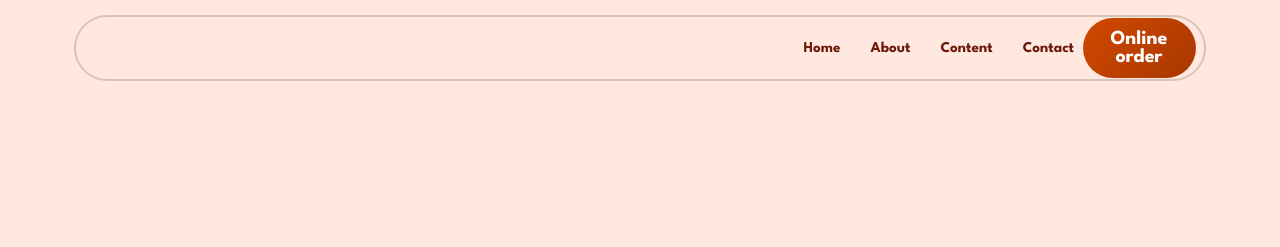
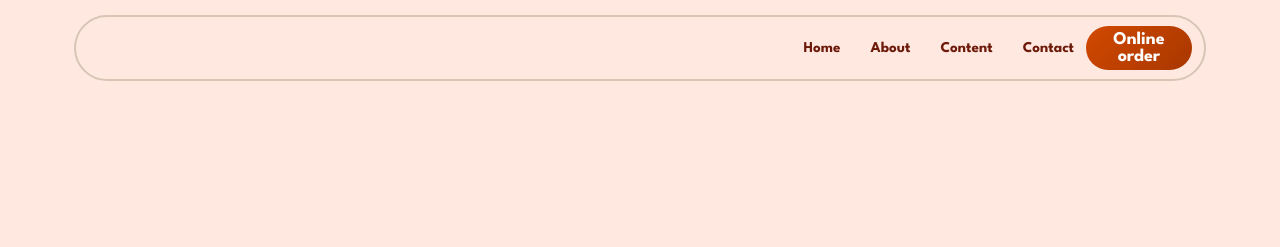
Before and after one commit to tonytan-tanapon/saithongparathai2, a plain HTML site: page index.html in a window 1280 px wide. Shown: the top 247 px of the page. Drawn offline with Linux system fonts and the light colour scheme.

Commit message:
change css

```diff
--- a/styles.css
+++ b/styles.css
@@ -1412,11 +1412,11 @@ body {
 
 .order-btn {
   background: linear-gradient(135deg, #d14900, #a83700);
-  padding: 12px 28px;
+  padding: 5px 27px;
   border-radius: 40px;
   color: white;
   font-weight: 700;
-  font-size: 20px;
+  font-size: 18px;
   text-decoration: none;
   font-family: "League Spartan", sans-serif;
 
```
